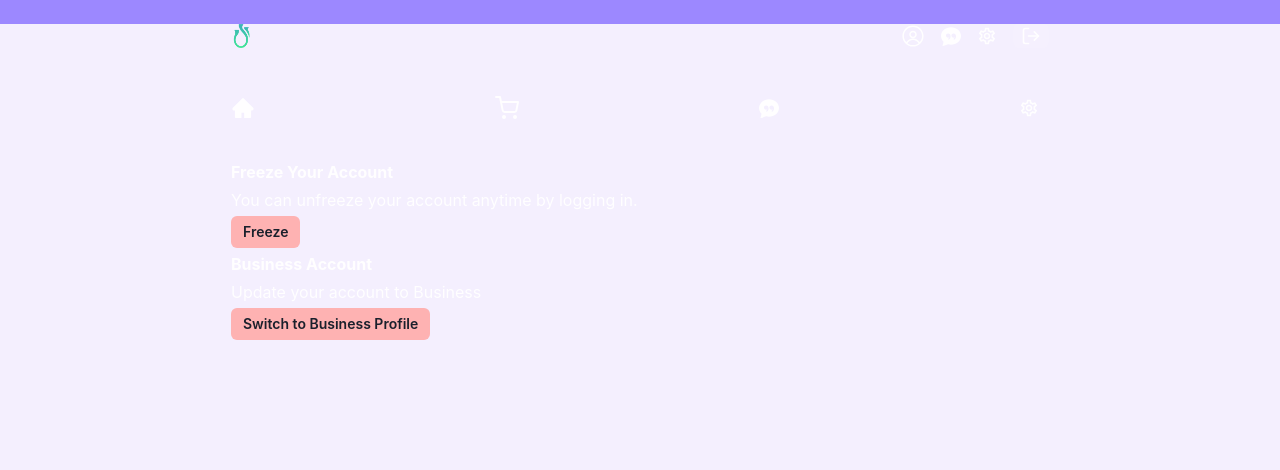
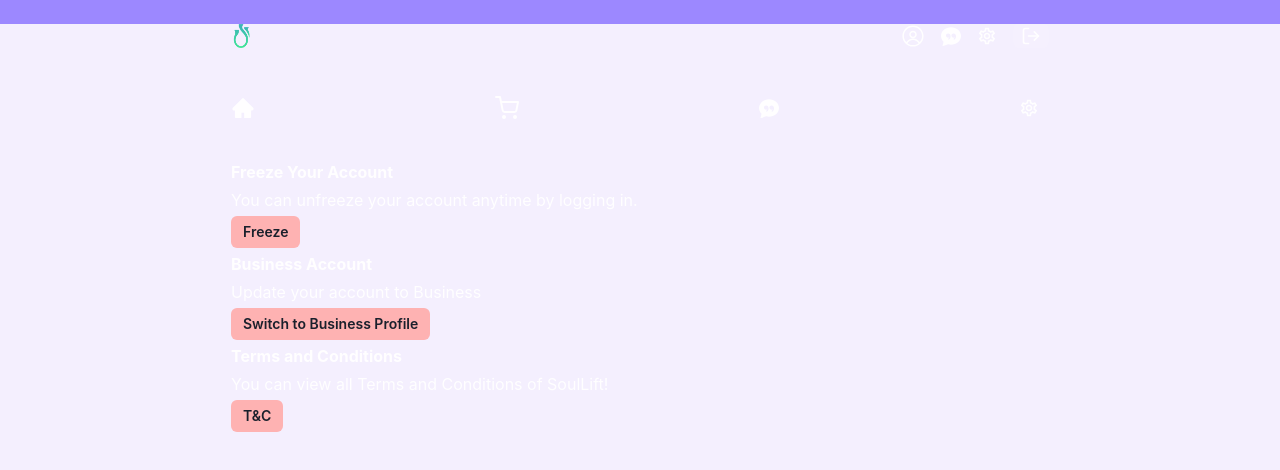
Before and after one commit to PasinduM0056/SoulLift-Social-Media-App-ITPM, a React (Vite) app in the folder frontend/: page /settings in a window 1280 px wide. Shown: the top 470 px of the page. Built offline with nearby package versions, Linux system fonts and the light colour scheme; no server answers; sample sign-in values are in the browser's storage.

Commit message:
Update SettingsPage.jsx
SettingsPage.jsx updated. I added a button for view Terms and Conditions. When clicks that button it will navigate to TermsAndConditions page

```diff
--- a/frontend/src/pages/SettingsPage.jsx
+++ b/frontend/src/pages/SettingsPage.jsx
@@ -7,6 +7,7 @@ import { useNavigate } from 'react-router-dom';
 import userAtom from "./../atoms/userAtom";
 import { useRecoilValue } from "recoil";
 import { Link } from 'react-router-dom';
+import TermsAndConditions from "./TermsAndConditions";
 
 
 const SettingsPage = ({ isBusiness }) => {
@@ -107,6 +108,17 @@ const SettingsPage = ({ isBusiness }) => {
       ) : (
         <BusinessProfileForm toggleForm={toggleForm} />
       )}
+
+        <Text my={1} fontWeight={"bold"}>
+        Terms and Conditions
+      </Text>
+      <Text my={1}>You can view all Terms and Conditions of SoulLift!</Text>
+      {/* Use Link to navigate to the Terms and Conditions page */}
+      <Link to="/terms">
+        <Button size={"sm"} colorScheme="red">
+          T&C
+        </Button>
+      </Link>
     </>
   );
 };
```
